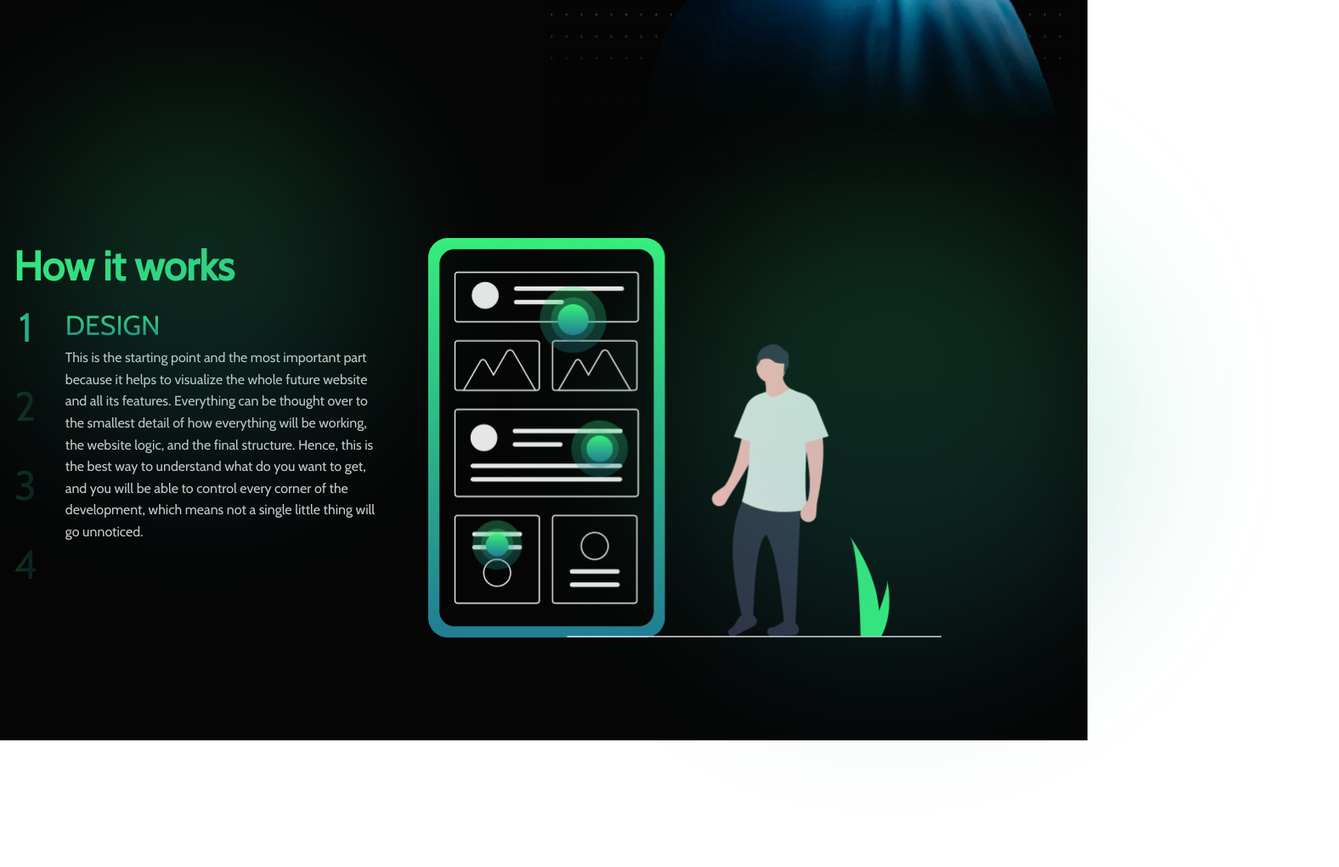
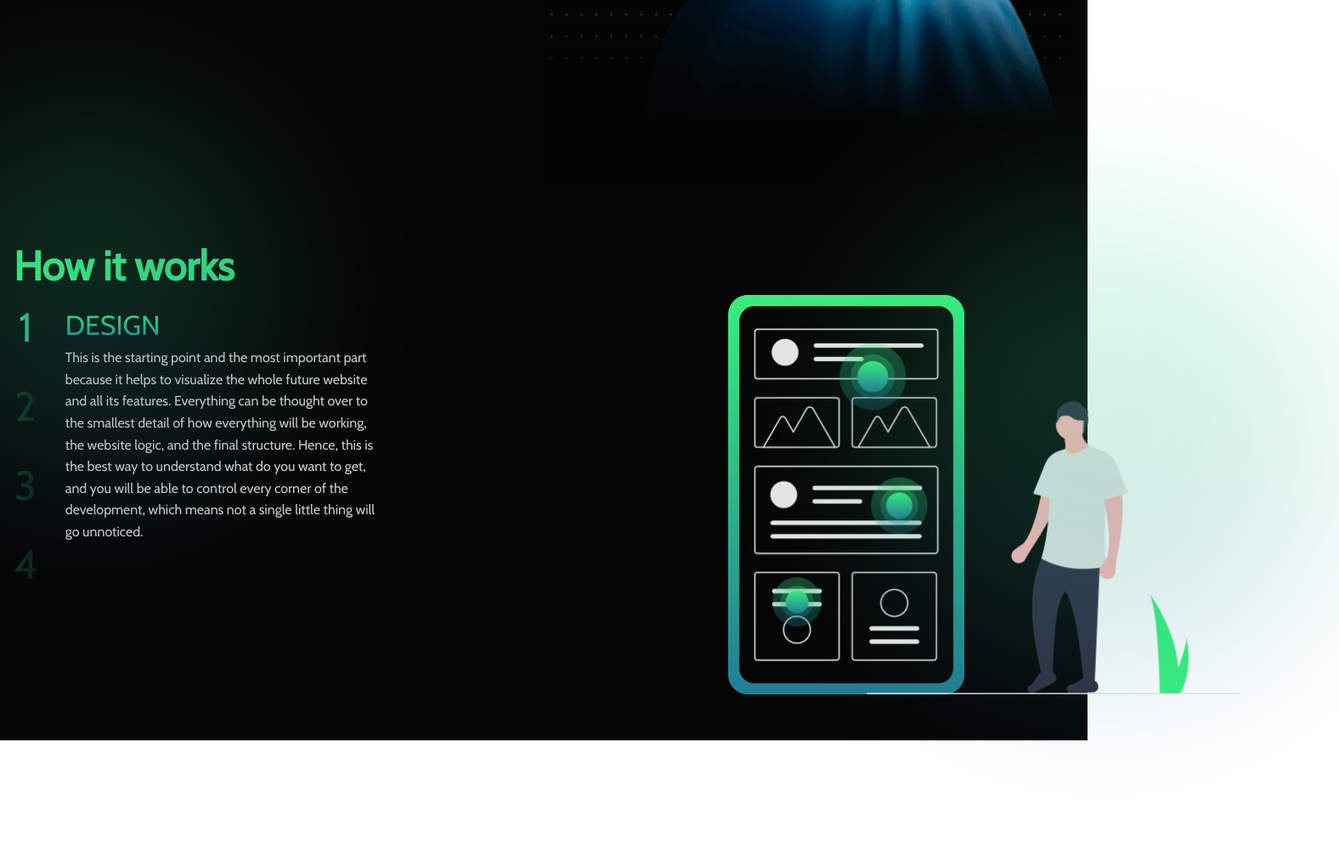
Before and after one commit to KiwiCodeSolution/LandingPage, a website built with Vite: page index.html in a window 1280 px wide. Shown: the part 1780-2800 px from the top of the page at 85% size, 1576 px wide, since content can reach past the window. Built offline with nearby package versions, Linux system fonts and the light colour scheme.

Commit message:
absolute + relative posutuons

```diff
--- a/src/partials/how_it_works.html
+++ b/src/partials/how_it_works.html
@@ -64,8 +64,8 @@
           <img src="../../src/img/how-works-4.png" alt="image how it works" class="howitworks__item--img" />
         </li>
       </ul>
+      <div class="howitworks__img--circle_1"></div>
+      <div class="howitworks__img--circle_2"></div>
     </div>
   </div>
-  <div class="howitworks__img--circle_1"></div>
-  <div class="howitworks__img--circle_2"></div>
 </section>
--- a/src/styles/components/_header.scss
+++ b/src/styles/components/_header.scss
@@ -1,11 +1,11 @@
 header {
   // background-color: $main_bgcolor;
-  width: 1280px;
+  width: 100%;
   height: 110px;
   padding: 10px 0;
   position: absolute;
   top: 0;
-  left: 17%;
+  left: 0;
   z-index: 10;
 }
 
--- a/src/styles/components/_hero.scss
+++ b/src/styles/components/_hero.scss
@@ -18,12 +18,6 @@
   position: fixed;
   top: 300px;
   left: 8%;
-  overflow: hidden;
-
-  &:hover,
-  &:focus {
-    overflow: visible;
-  }
 
   &-item {
     width: 34px;
--- a/src/styles/components/_howitworks.scss
+++ b/src/styles/components/_howitworks.scss
@@ -5,6 +5,7 @@
   &__container {
     display: flex;
     padding-bottom: 169px;
+    position: relative;
   }
 
   &__title {
@@ -40,12 +41,16 @@
     }
   }
 
+  &__list {
+    position: relative;
+  }
+
   &__item {
     padding: 10px 0;
     display: flex;
 
     div {
-      width: 370px;
+      min-width: 370px;
     }
 
     &--title {
@@ -74,7 +79,7 @@
       height: 470px;
 
       top: 0;
-      right: 172px;
+      left: 780px;
     }
   }
 
@@ -89,8 +94,8 @@
       opacity: 0.2;
       filter: blur(100px);
 
-      top: -27%;
-      left: 1.56%;
+      top: -40%;
+      left: -10%;
       z-index: 0;
     }
 
@@ -104,9 +109,8 @@
       opacity: 0.2;
       filter: blur(100px);
 
-      right: -3.38%;
-
-      top: -10%;
+      top: -20%;
+      right: -25%;
     }
   }
 }
```
Also changed, not shown: src/css/main.css, 1 other file.
